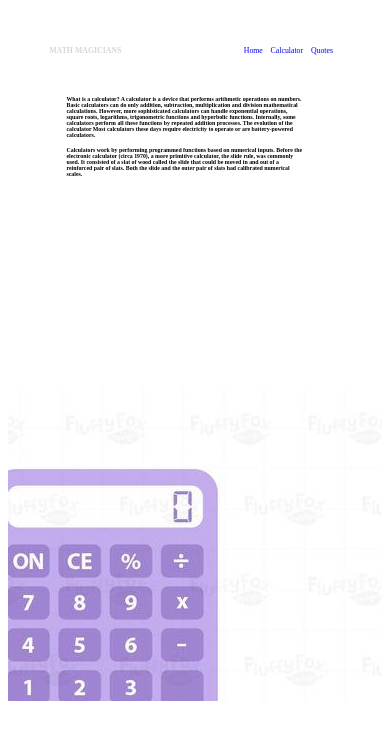
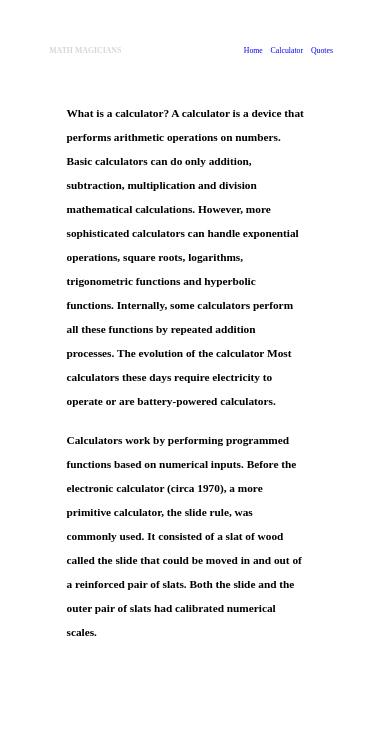
Before and after one commit to muskan2532150/Math-Magician, a React (Create React App) app: page / in a window 390 px wide. Shown: the top 740 px of the page. Built offline with nearby package versions, Linux system fonts and the light colour scheme.

Commit message:
Added breakpoint css

```diff
--- a/public/index.html
+++ b/public/index.html
@@ -2,7 +2,6 @@
 <html lang="en">
   <head>
     <meta charset="utf-8" />
-
     <meta name="viewport" content="width=device-width, initial-scale=1" />
     <meta name="theme-color" content="#000000" />
     <meta
--- /dev/null
+++ b/src/scss/_breakpoint.scss
@@ -0,0 +1,45 @@
+@media screen and (max-width: 1214px) {
+.part-two{
+    width: 100%;
+}
+
+.text-show{
+    width: 96%;
+}
+
+#Home{
+    background-image: none;
+
+    p{
+        line-height: 1.8rem;
+    }
+}
+#calculate {
+    h5 {
+        font-size: 2rem;
+padding: 2vw 0 0 10vw;
+    }
+}
+}
+
+@media screen and (max-width:635px) {
+    .text-show{
+        width: 92%;
+    }
+
+    #Home {
+        background-image: none;
+
+        > p{
+font-size: 2.9vw;
+line-height: 1.5rem;
+        }
+    }
+
+    .quotes{
+        p,h4{
+            font-size: 4vw;
+        }
+
+    }
+}
--- a/src/scss/_calculate.scss
+++ b/src/scss/_calculate.scss
@@ -40,7 +40,7 @@
 .text-show {
   color: #fff;
   background-color: rgba(52, 49, 49, 0.7803921569);
-  width: 100%;
+  width: 92%;
   border: 2px solid rgba(52, 49, 49, 0.7803921569);
   padding: 16px 16px 0 0;
   border-radius: 5px;
--- a/src/scss/main.css
+++ b/src/scss/main.css
@@ -6,7 +6,6 @@ nav {
   font-size: 2vw;
   padding-top: 30px;
 }
-
 nav ul {
   display: flex;
   flex-direction: row;
@@ -15,15 +14,12 @@ nav ul {
   list-style: none;
   cursor: pointer;
 }
-
 nav ul li {
   padding-right: 2vw;
 }
-
 nav ul li a {
   text-decoration: none;
 }
-
 nav ul li a:hover {
   padding-bottom: 0.5vw;
   text-decoration: underline;
@@ -39,12 +35,10 @@ nav ul li a:hover {
   margin: auto;
   padding-top: 5%;
 }
-
 .quotes p {
   font-size: 3vw;
   text-align: left;
 }
-
 .quotes h4 {
   font-size: 3vw;
   font-weight: bolder;
@@ -59,13 +53,11 @@ nav ul li a:hover {
   background-position-y: bottom;
   height: 75vh;
 }
-
 #Home > p {
   padding: 7vw 20vw 0 15vw;
   font-size: 1.5vw;
   font-weight: 600;
 }
-
 #Home > p:nth-child(2) {
   padding-top: 1vw;
 }
@@ -75,13 +67,11 @@ nav ul li a:hover {
   margin-top: 5%;
   grid-template-columns: 1fr 1fr;
 }
-
 #calculate h5 {
   font-size: 1.5vw;
   margin: 0;
   padding: 2vw 0 0 15vw;
 }
-
 #calculate h5:nth-child(2) {
   padding-top: 0;
 }
@@ -89,7 +79,6 @@ nav ul li a:hover {
 .part-two {
   width: 40%;
 }
-
 .part-two button {
   font-size: 2.5rem;
   width: 100%;
@@ -99,12 +88,10 @@ nav ul li a:hover {
   padding: 0.5rem;
   background-color: #e0e0e0;
 }
-
 .part-two button:hover {
   scale: 1.1;
   outline: rgba(52, 49, 49, 0.7803921569);
 }
-
 .part-two .button-color {
   background-color: #f5913e;
 }
@@ -112,7 +99,7 @@ nav ul li a:hover {
 .text-show {
   color: #fff;
   background-color: rgba(52, 49, 49, 0.7803921569);
-  width: 100%;
+  width: 92%;
   border: 2px solid rgba(52, 49, 49, 0.7803921569);
   padding: 16px 16px 0 0;
   border-radius: 5px;
@@ -127,7 +114,40 @@ nav ul li a:hover {
   grid-template-columns: 1fr 1fr 1fr 1fr;
   gap: 5px;
 }
-
 .button-con div:nth-child(17) {
   grid-column: 1/3;
 }
+
+@media screen and (max-width: 1214px) {
+  .part-two {
+    width: 100%;
+  }
+  .text-show {
+    width: 96%;
+  }
+  #Home {
+    background-image: none;
+  }
+  #Home p {
+    line-height: 1.8rem;
+  }
+  #calculate h5 {
+    font-size: 2rem;
+    padding: 2vw 0 0 10vw;
+  }
+}
+@media screen and (max-width: 635px) {
+  .text-show {
+    width: 92%;
+  }
+  #Home {
+    background-image: none;
+  }
+  #Home > p {
+    font-size: 2.9vw;
+    line-height: 1.5rem;
+  }
+  .quotes p, .quotes h4 {
+    font-size: 4vw;
+  }
+}/*# sourceMappingURL=main.css.map */
--- a/src/scss/main.scss
+++ b/src/scss/main.scss
@@ -3,3 +3,4 @@
 @import "quotes";
 @import "home";
 @import "calculate";
+@import"breakpoint";
```
Also changed, not shown: src/reportWebVitals.js (deleted, +0 -15 lines), 1 other file (tests, documents, lock files or other folders).
